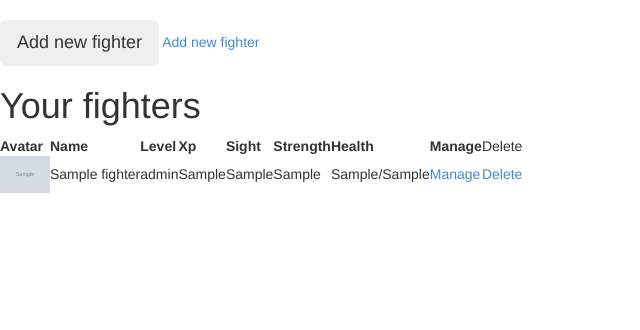
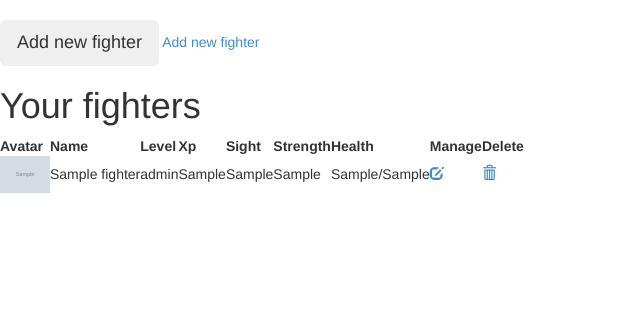
Before and after one commit to camillev/Coat-of-Arms, a CakePHP app: the page made by app/View/Fighters/liste_perso.ctp in a window 1280 px wide. Shown: the part 52-382 px from the top of the page, without its empty margins (0-640 px from the left). Run offline with PHP 8.4 and a stand-in for CakePHP, Linux system fonts and the light colour scheme; the template is opened without the code that fills it: most values are stand-ins (such as "Sample title", 1, 10 or a date in 2020); grey boxes marked "Sample" are stand-in pictures; some libraries are stand-ins or nearby versions.

Commit message:
Icon trash et edit et barre nav "active" nul part
j'ai mis des icons à la place de "manage" et "delete" dans la ou on voit
les fighters et j'ai retiré le "arena" toujours actif dans la barre de
navigation

```diff
--- a/app/View/Fighters/liste_perso.ctp
+++ b/app/View/Fighters/liste_perso.ctp
@@ -34,8 +34,8 @@
 <th>Sight</th>
 <th>Strength</th>
 <th>Health</th>
-<th>Manage</td>
-<td>Delete</td>
+<th>Manage</th>
+<th>Delete</th>
 </tr>
 </thead>
 <tbody>
@@ -54,21 +54,23 @@ echo "<td>".$bla['Fighter']['skill_sight']."</td>";
 echo "<td>".$bla['Fighter']['skill_strength']."</td>";
 echo "<td>".$bla['Fighter']['current_health'].'/'.$bla['Fighter']['skill_health']."</td>";
 ?>
-<td><?= $this->Html->link(
-    'Manage',
+<td><?= $this->Html->link('',
+
     array(
         'controller' => 'Fighters',
         'action' => 'manage_perso/'.$bla['Fighter']['id'],
         'full_base' => true
-    ) );
+    ),
+        array('class'=>"glyphicon glyphicon-edit", 'escape' => false));
 ?></td>
 <td><?= $this->Html->link(
-    'Delete',
+    '',
     array(
         'controller' => 'Fighters',
         'action' => 'delete_fighter/'.$bla['Fighter']['id'],
         'full_base' => true
-    ) );
+    ),
+        array('class'=>"glyphicon glyphicon-trash", 'escape' => false));
 ?></td>
     <?php
 } ?>
--- a/app/View/Layouts/default.ctp
+++ b/app/View/Layouts/default.ctp
@@ -37,7 +37,7 @@
          <?php  if (CakeSession::check('nom'))
               {
        ?>
-        <a class="navbar-brand" href="../Players/home_session"><span class="glyphicon glyphicon-home"></span></a>
+        <a class="navbar-brand" href="../Arena/home_session"><span class="glyphicon glyphicon-home"></span></a>
               <?php
              } else { ?>
         <a class="navbar-brand" href="#"><span class="glyphicon glyphicon-home"></span></a>
@@ -50,7 +50,7 @@
               {
        ?>
       <ul class="nav navbar-nav">
-        <li class="active"><?= $this->Html->link(
+        <li><?= $this->Html->link(
     'Arena',
     array(
         'controller' => 'Arena',
```
Also changed, not shown: 9 other files.
